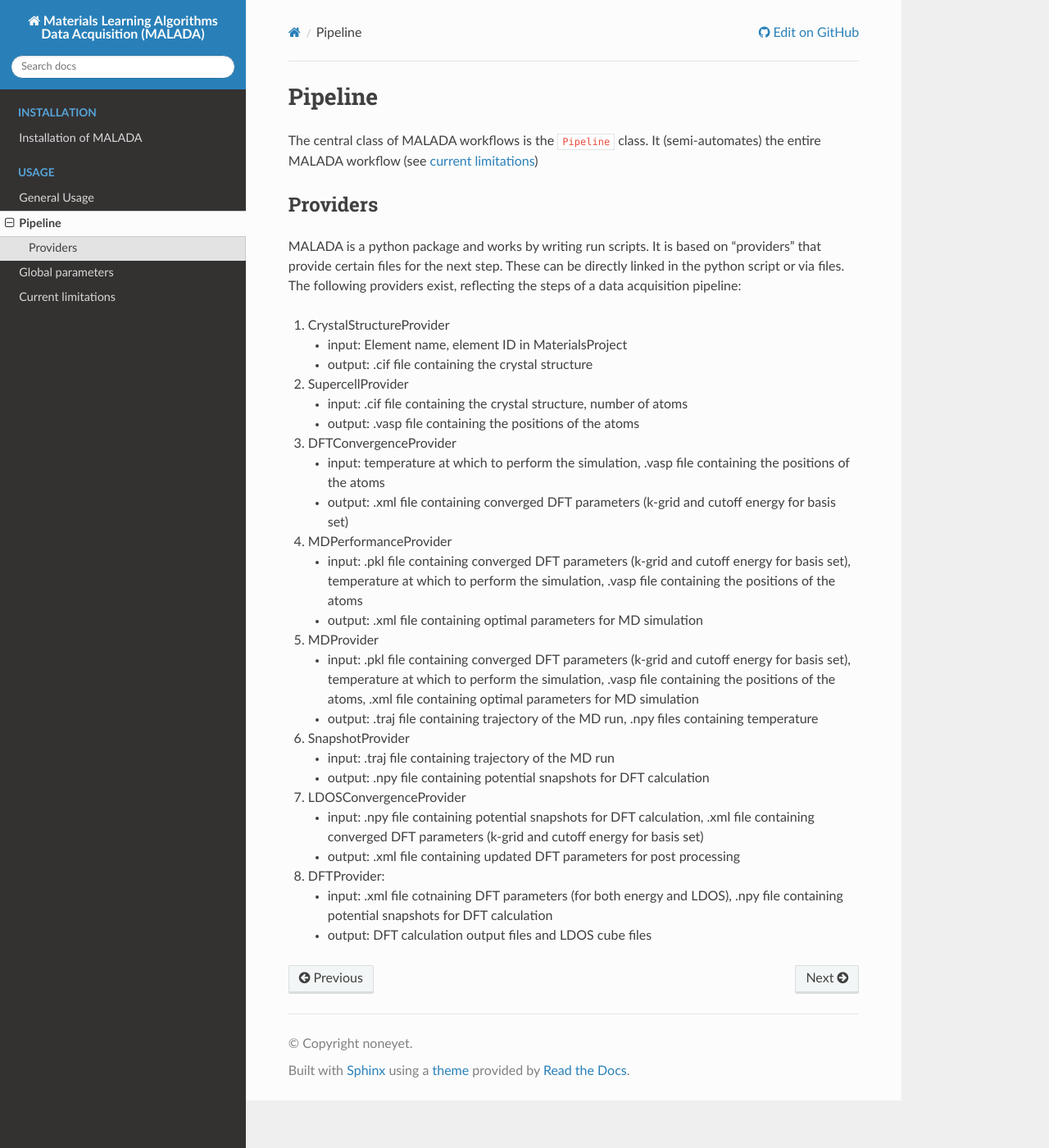
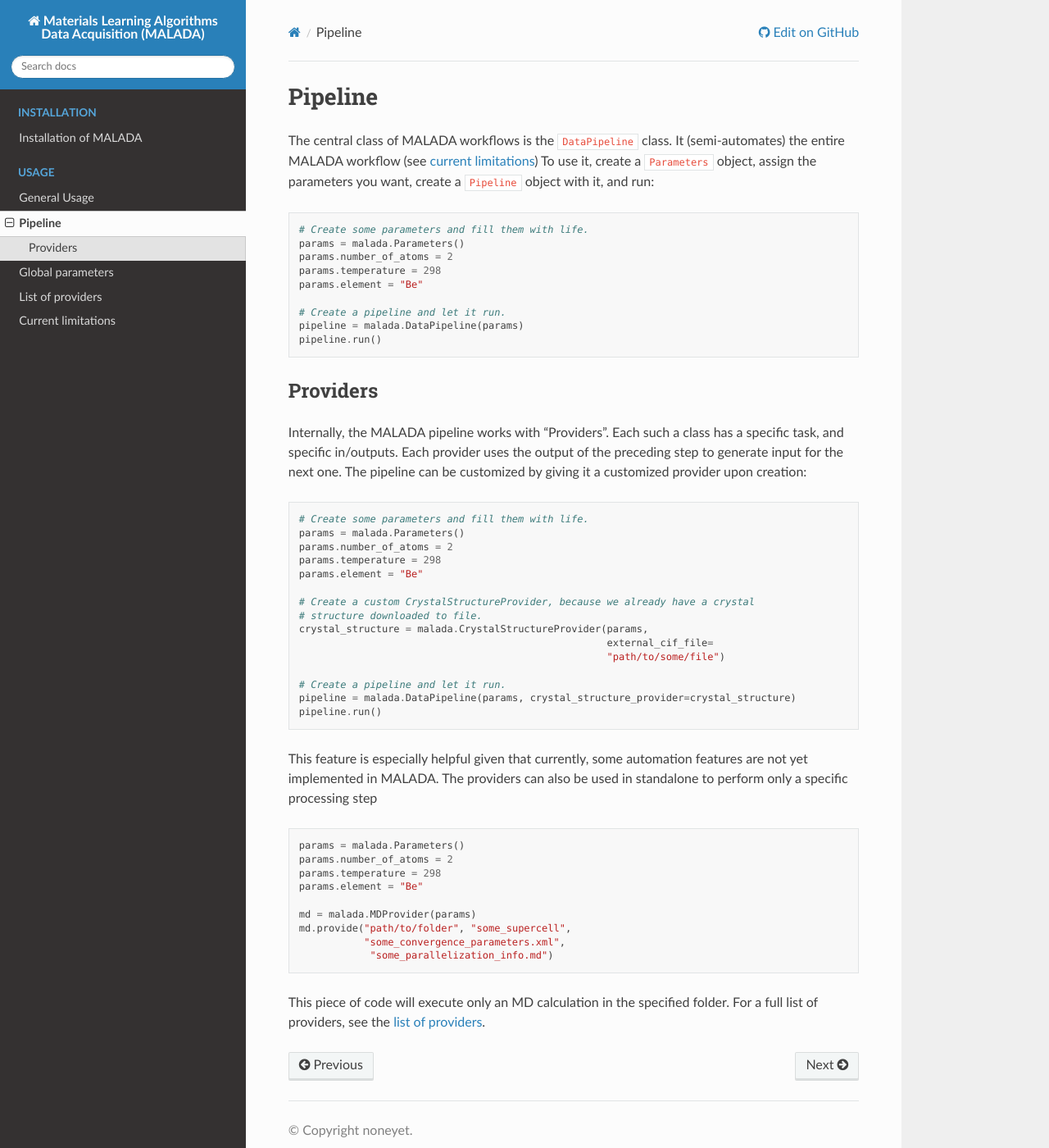
Before and after one commit to mala-project/malada, a Sphinx documentation site: the page built from docs/source/usage/pipeline.md, in a window 1280 px wide and 1400 px high. Shown: the whole window at 82% size. Built offline with Sphinx 7.4.7 and the Read the Docs theme 2.0.0, drawn with Linux system fonts in a browser that asks for light colours; pages that are not in the unit, such as notebooks, are missing from menus; the version number could not be read and is left out.

Commit message:
Working on doc

````diff
--- a/docs/source/usage/pipeline.md
+++ b/docs/source/usage/pipeline.md
@@ -1,40 +1,57 @@
 # Pipeline
 
-The central class of MALADA workflows is the `Pipeline` class. It (semi-automates) the entire MALADA workflow (see [current limitations](global_parameters.md))
+The central class of MALADA workflows is the `DataPipeline` class. It (semi-automates) the entire MALADA workflow (see [current limitations](global_parameters.md))
+To use it, create a `Parameters` object, assign the parameters you want, create a `Pipeline` object with it, and run:
+
+```python
+# Create some parameters and fill them with life.
+params = malada.Parameters()
+params.number_of_atoms = 2
+params.temperature = 298
+params.element = "Be"
+
+# Create a pipeline and let it run.
+pipeline = malada.DataPipeline(params)
+pipeline.run()
+```
 
 ## Providers
 
-MALADA is a python package and works by writing run scripts.
-It is based on "providers" that provide certain files for the next step. These can be directly linked in the python script or via files. The following providers exist, reflecting the steps of a data acquisition pipeline:
+Internally, the MALADA pipeline works with "Providers". Each such a class has a specific task, and specific in/outputs. Each provider uses the output of the preceding step to generate input for the next one. The pipeline can be customized by giving it a customized provider upon creation:
 
-1. CrystalStructureProvider
-    - input: Element name, element ID in MaterialsProject
-    - output: .cif file containing the crystal structure
 
-2. SupercellProvider
-    - input: .cif file containing the crystal structure, number of atoms
-    - output: .vasp file containing the positions of the atoms
+```python
+# Create some parameters and fill them with life.
+params = malada.Parameters()
+params.number_of_atoms = 2
+params.temperature = 298
+params.element = "Be"
 
-3. DFTConvergenceProvider
-    - input: temperature at which to perform the simulation, .vasp file containing the positions of the atoms
-    - output: .xml file containing converged DFT parameters (k-grid and cutoff energy for basis set)
+# Create a custom CrystalStructureProvider, because we already have a crystal
+# structure downloaded to file.
+crystal_structure = malada.CrystalStructureProvider(params,
+                                                    external_cif_file=
+                                                    "path/to/some/file")
 
-4. MDPerformanceProvider
-    - input: .pkl file containing converged DFT parameters (k-grid and cutoff energy for basis set), temperature at which to perform the simulation, .vasp file containing the positions of the atoms
-    - output: .xml file containing optimal parameters for MD simulation
+# Create a pipeline and let it run.
+pipeline = malada.DataPipeline(params, crystal_structure_provider=crystal_structure)
+pipeline.run()
+```
 
-5. MDProvider
-    - input: .pkl file containing converged DFT parameters (k-grid and cutoff energy for basis set), temperature at which to perform the simulation, .vasp file containing the positions of the atoms, .xml file containing optimal parameters for MD simulation
-    - output: .traj file containing trajectory of the MD run, .npy files containing temperature
+This feature is especially helpful given that currently, some automation features are not yet implemented in MALADA.
+The providers can also be used in standalone to perform only a specific processing step
 
-6. SnapshotProvider
-    - input: .traj file containing trajectory of the MD run
-    - output: .npy file containing potential snapshots for DFT calculation
+```python
+params = malada.Parameters()
+params.number_of_atoms = 2
+params.temperature = 298
+params.element = "Be"
 
-7. LDOSConvergenceProvider
-    - input: .npy file containing potential snapshots for DFT calculation, .xml file containing converged DFT parameters (k-grid and cutoff energy for basis set)
-    - output: .xml file containing updated DFT parameters for post processing
+md = malada.MDProvider(params)
+md.provide("path/to/folder", "some_supercell",
+           "some_convergence_parameters.xml",
+            "some_parallelization_info.md")
+```
 
-8. DFTProvider:
-    - input: .xml file cotnaining DFT parameters (for both energy and LDOS), .npy file containing potential snapshots for DFT calculation
-    - output: DFT calculation output files and LDOS cube files
+This piece of code will execute only an MD calculation in the specified folder.
+For a full list of providers, see the [list of providers](list_of_providers.md).
````
Also changed, not shown: docs/source/index.md (+1 -0 lines), docs/source/usage/list_of_providers.md (added, +33 -0 lines).
